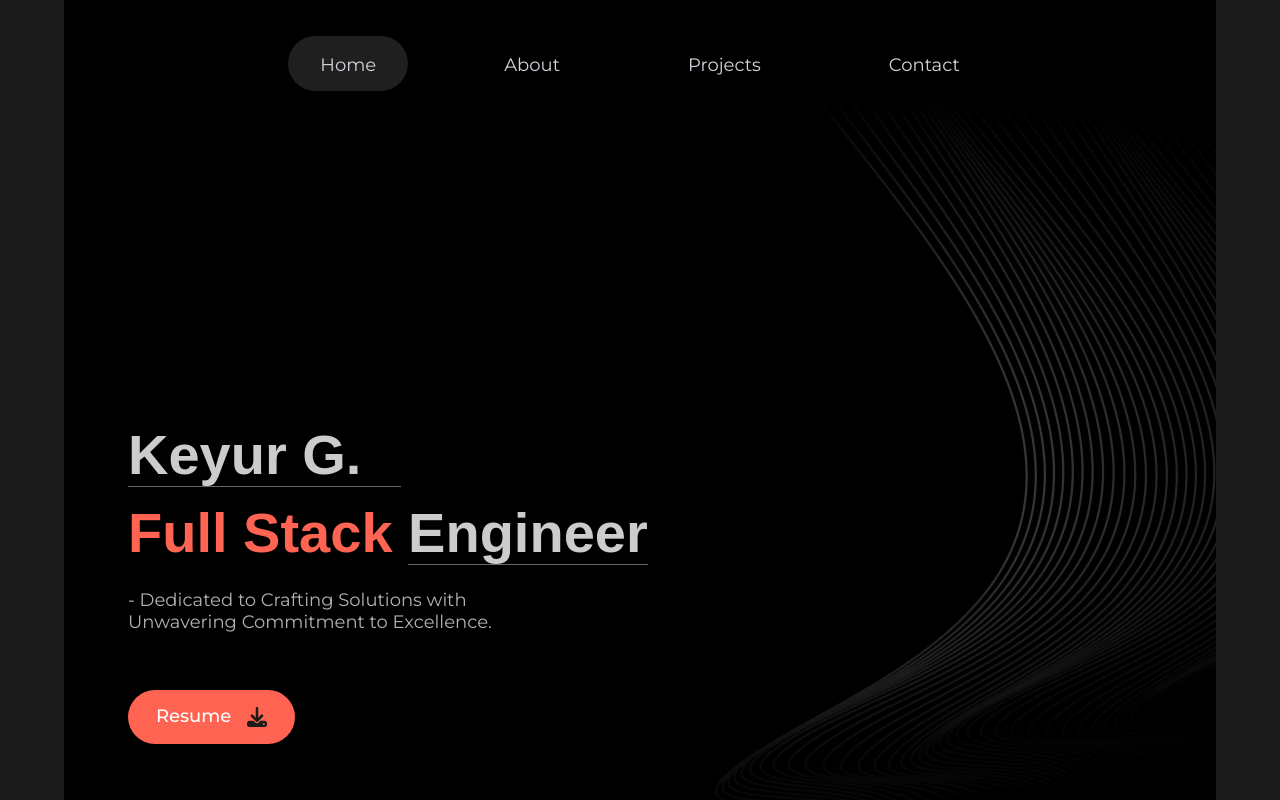
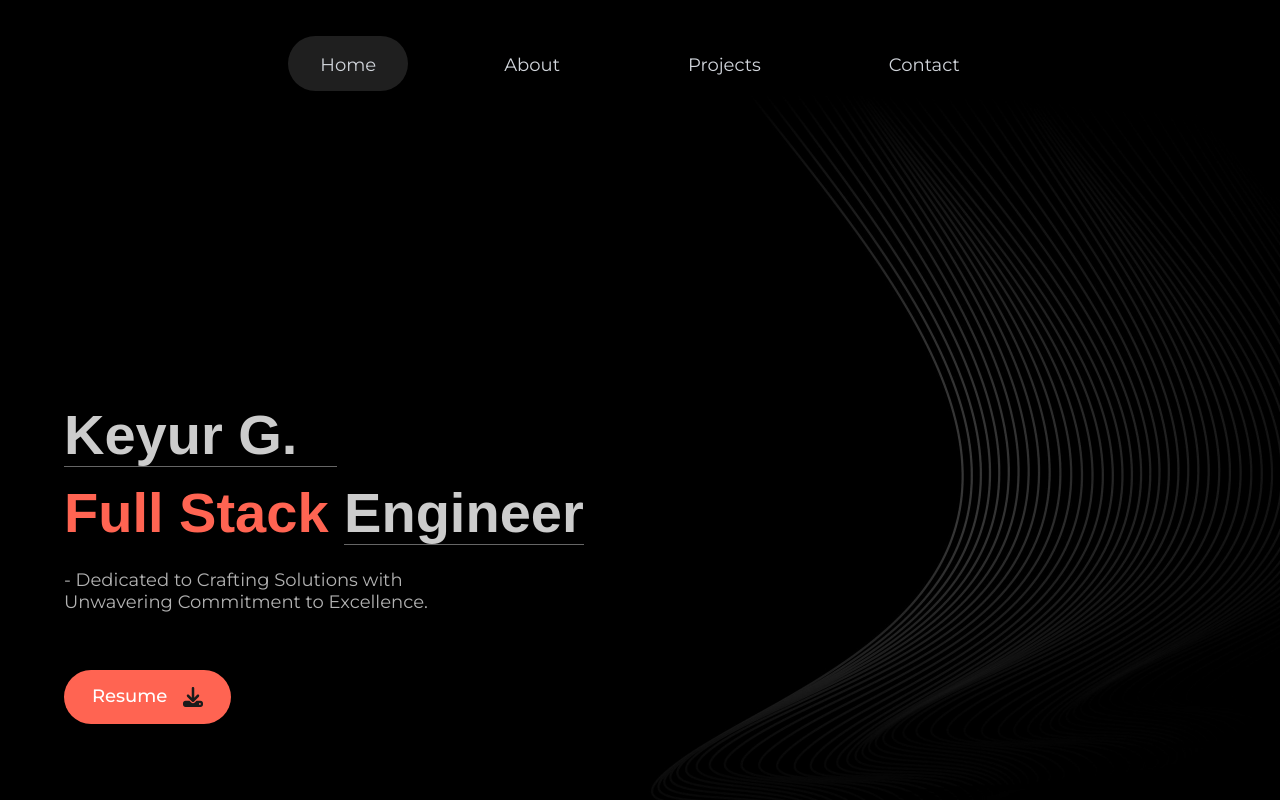
Before and after one commit to Keyur-Gondaliya/portfolio, a Next.js app: page / in a window 1280 px wide. Shown: the top 800 px of the page. Built offline with nearby package versions, Linux system fonts and the light colour scheme; a web font is replaced by a local one.

Commit message:
Fix : Herosection height

```diff
--- a/src/Sections/HeroSection.tsx
+++ b/src/Sections/HeroSection.tsx
@@ -7,7 +7,7 @@ const HeroSection = (props: Props) => {
   return (
     <section
       id="home"
-      className="max-container h-[60vh] lg:min-h-screen w-full relative"
+      className="max-container py-5 max-md:min-h-[60vh] lg:h-screen 2xl:h-[800px] w-full relative"
       style={{ backgroundImage: "url('/bg3.jpg')", backgroundSize: "cover" }}
     >
       <div className="relative  flex flex-col justify-center items-start lg:justify-end lg:pb-14 w-full padding-x h-full">
--- a/src/app/page.tsx
+++ b/src/app/page.tsx
@@ -15,7 +15,7 @@ export default function Home() {
       <section className="absolute h-full w-full hidden md:block">
         <Navbar />
       </section>
-      <section className="md:padding-x pb-5 md:pb-10 bg-[#1B1B1B]">
+      <section className=" pb-5 md:pb-10 bg-[#1B1B1B]">
         <HeroSection />
       </section>
       <section className="padding-x py-10 pt-1 md:py-10 bg-[#1B1B1B]">
```
